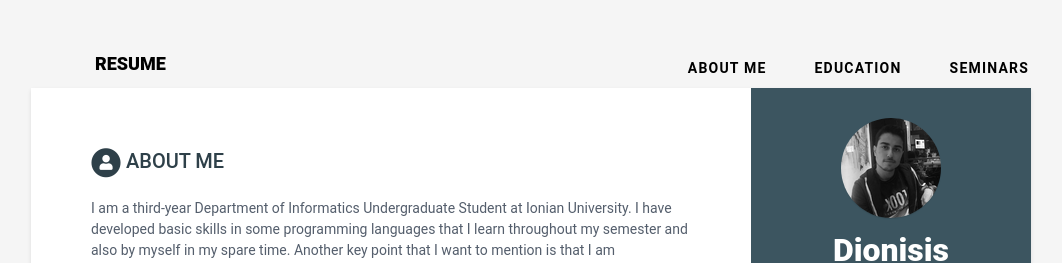
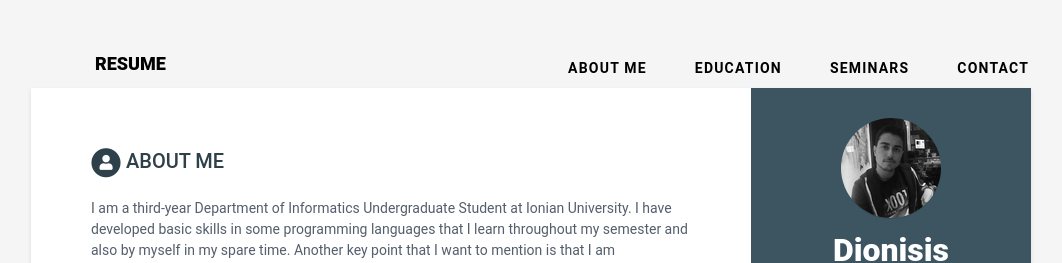
Before and after one commit to dionisiskon/OnlineCV, a Jekyll site: the page built from index.html, in a window 1280 px wide. Shown: the top 263 px of the page, without its empty margins (109-1171 px from the left). Built offline with Jekyll 4.4.1, drawn with Linux system fonts in a browser that asks for light colours.

Commit message:
Adding contact button in navbar

```diff
--- a/_includes/header.html
+++ b/_includes/header.html
@@ -1,3 +1,4 @@
+{% assign phonenum = site.data.data.phone %}
 <!DOCTYPE html>
 <html lang="en">
 <head>
@@ -24,6 +25,7 @@
                               <li><a href="#aboutme">About Me</a></li>
                               <li><a href="#education">Education</a></li>
                               <li><a href="#seminars">Seminars</a></li>
+                              <li><a href="tel:phonenum">Contact</a></li>
                         </ul>
                   </div>
             </nav>
```
